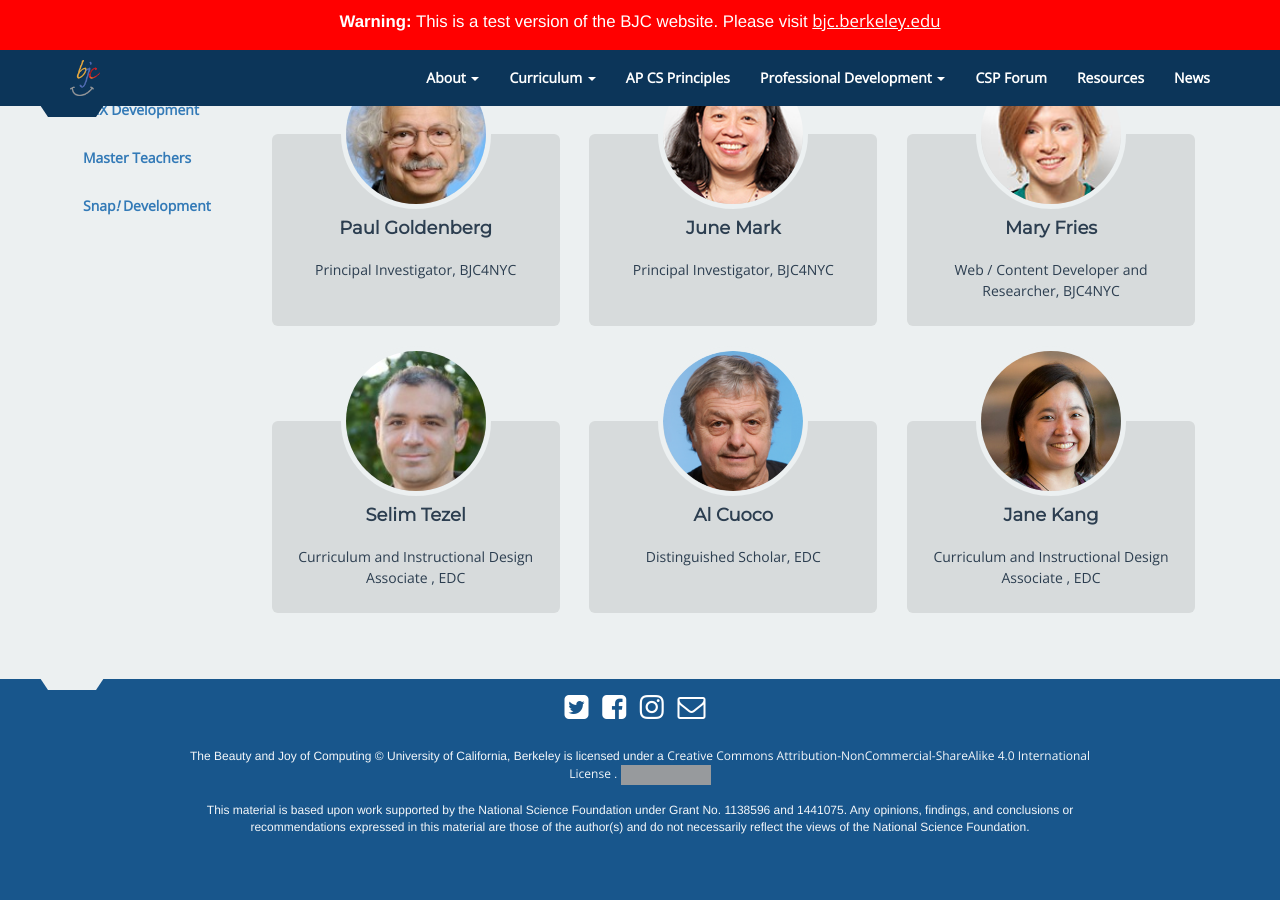
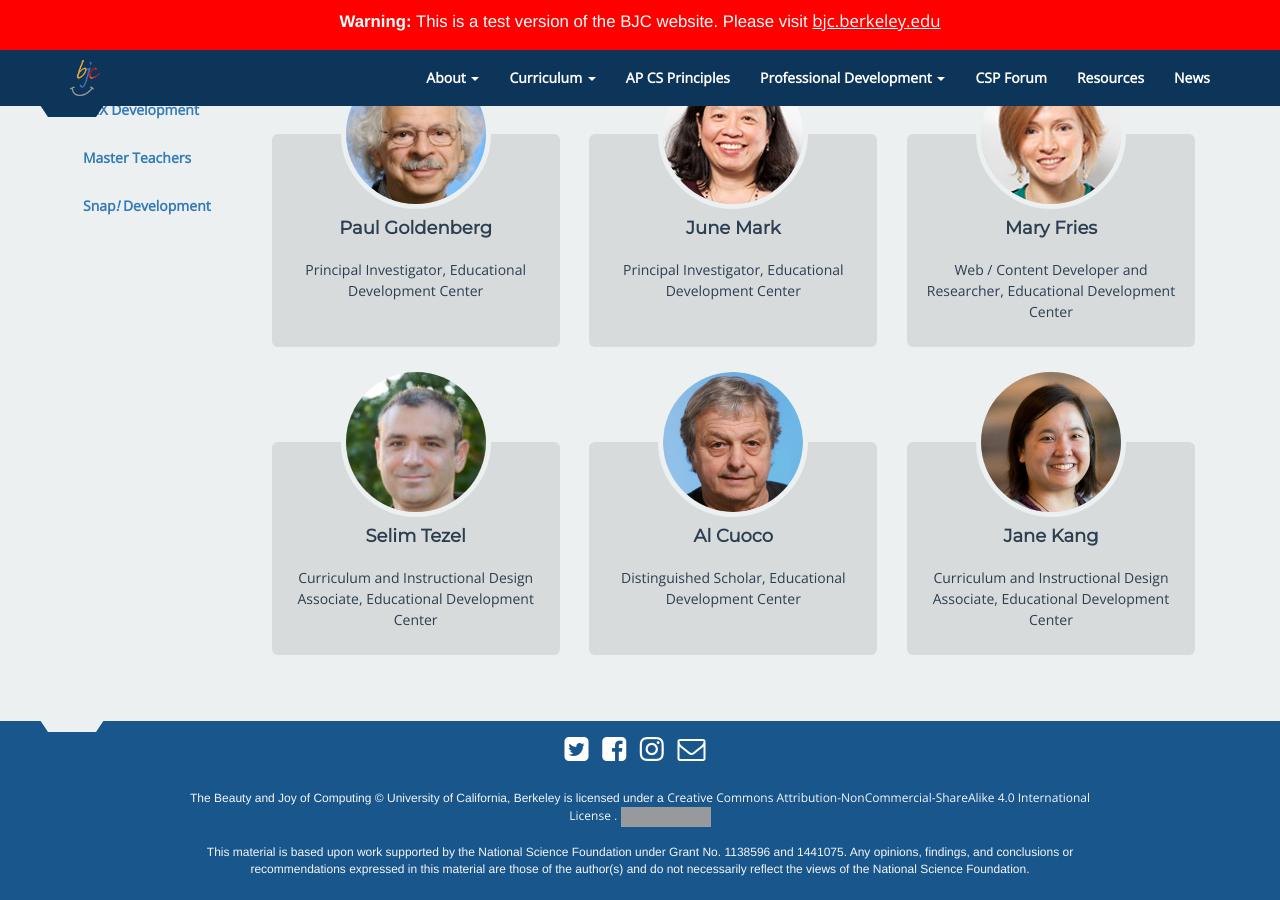
Before and after one commit to beautyjoy/beautyjoy.github.io, a Jekyll site: the page built from team/edc.html, in a window 1280 px wide and 900 px high, scrolled down 499 px. Built offline with Jekyll 4.4.1, drawn with Linux system fonts in a browser that asks for light colours; before the commit the page ends 1364 px from its top, so only the background shows below that; grey boxes are pictures that could not be loaded.

Commit message:
Use full EDC name

```diff
--- a/_data/people/edc.yml
+++ b/_data/people/edc.yml
@@ -1,19 +1,19 @@
 ---
 - name: Paul Goldenberg
   image: paul-goldenberg.jpg
-  description: Principal Investigator, BJC4NYC
+  description: Principal Investigator, Educational Development Center
 - name: June Mark
   image: june-mark.jpg
-  description: Principal Investigator, BJC4NYC
+  description: Principal Investigator, Educational Development Center
 - name: Mary Fries
   image: mary-fries.jpg
-  description: Web / Content Developer and Researcher, BJC4NYC
+  description: Web / Content Developer and Researcher, Educational Development Center
 - name: Selim Tezel
   image: selim-tezel.jpeg
-  description: Curriculum and Instructional Design Associate , EDC
+  description: Curriculum and Instructional Design Associate, Educational Development Center
 - name: Al Cuoco
   image: al-cuoco.png
-  description: Distinguished Scholar, EDC
+  description: Distinguished Scholar, Educational Development Center
 - name: Jane Kang
   image: jane-kang.jpg
-  description: Curriculum and Instructional Design Associate , EDC
+  description: Curriculum and Instructional Design Associate, Educational Development Center
```
